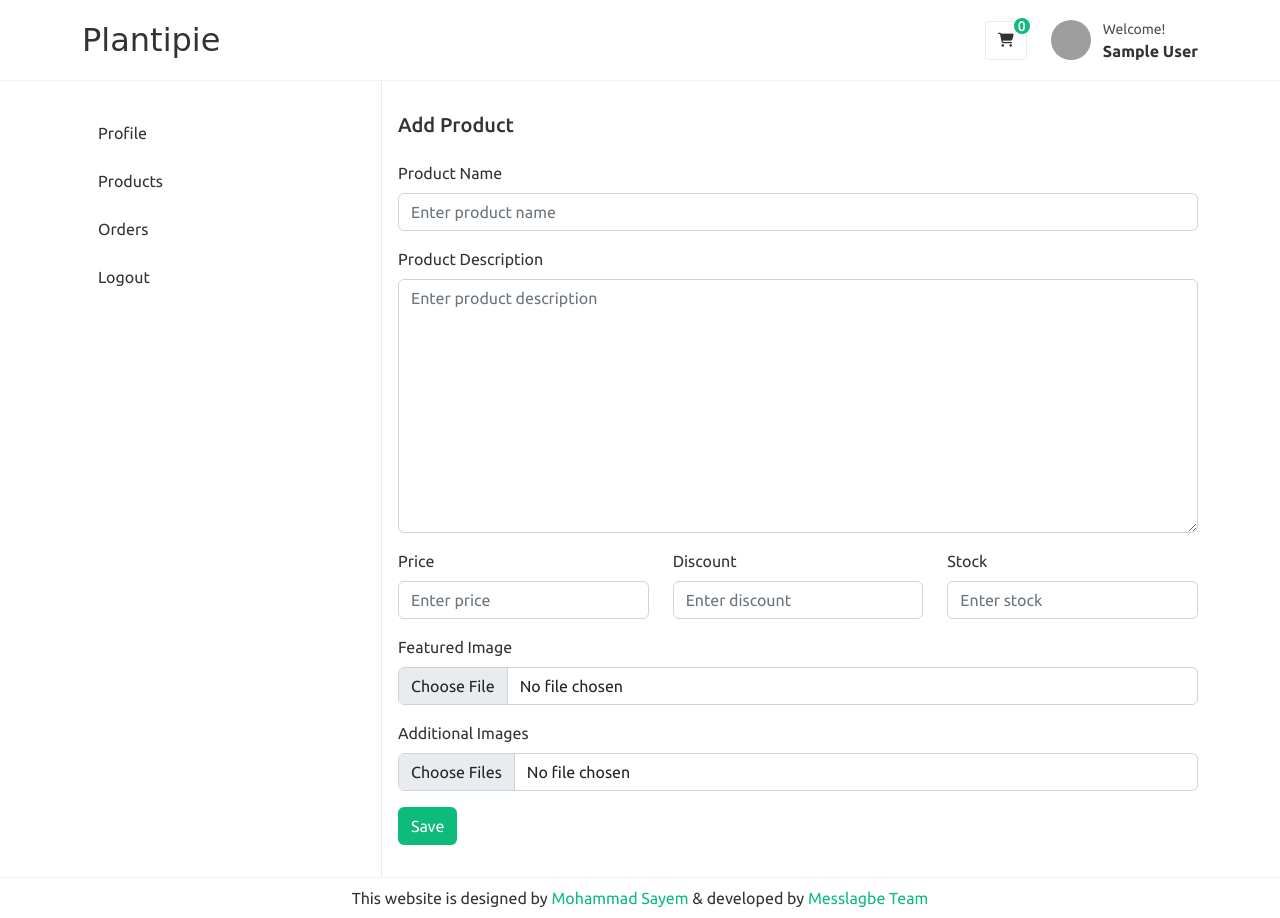
After one commit to Say-M/Plantipie-Django, a Django app: page /products/add/ in a window 1280 px wide. The commit adds this page. Run offline with Django 4.2, Linux system fonts and the light colour scheme; the visitor is signed in with stand-in values (Sample User, id 1); some libraries are stand-ins or nearby versions; some web fonts are replaced; grey boxes are pictures that could not be loaded.

Commit message:
user profile modal, product list and product add ui done

```diff
--- a/base/admin.py
+++ b/base/admin.py
@@ -1,7 +1,8 @@
 from django.contrib import admin
-from .models import Plant
+from .models import Plant, Profile
 
 # Register your models here.
 class PlantAdmin(admin.ModelAdmin):
     readonly_fields=('id',)
 admin.site.register(Plant,PlantAdmin)
+admin.site.register(Profile)
--- a/base/templates/base/auth/login.html
+++ b/base/templates/base/auth/login.html
@@ -4,7 +4,11 @@
 <!-- Divider -->
 {% block content %}
 <section class="container">
-  <form class="auth-form" action="" method="post">
+  <form
+    class="auth-form"
+    action="{% if request.GET.next %}?next={{ request.GET.next }}{% endif %}"
+    method="post"
+  >
     {% csrf_token %}
     <div>
       <h4 class="mb-4">Welcome back!</h4>
--- a/base/templates/base/common/header.html
+++ b/base/templates/base/common/header.html
@@ -9,7 +9,7 @@
       <div class="right">
         {% if request.user.is_authenticated %}
         <!-- Divider -->
-        {% if user.first_name != "admin" %}
+        {% if request.user.is_authenticated %}
         <div data-item="0" id="cart-btn" class="cart-btn">
           <i class="fa-solid fa-cart-shopping"></i>
         </div>
@@ -20,8 +20,10 @@
         {% if request.user.is_authenticated %}
         <!-- Divider -->
         <a href="{% url 'profile' %}" class="user">
-          {% load static %}
-          <img src="{% static '/assets/images/user.jpg' %}" alt="" />
+          <img
+            src="/{{user.profile.avatar}}"
+            alt="{{user.first_name}} {{user.last_name}}"
+          />
           <div>
             <p>Welcome!</p>
             <h6>{{user.first_name}} {{user.last_name}}</h6>
--- a/base/templates/base/profile/aside.html
+++ b/base/templates/base/profile/aside.html
@@ -1,13 +1,30 @@
 <aside class="left">
+  {% with request.resolver_match.url_name as url_name %}
   <ul>
     <li>
-      <a href="{% url 'profile' %}" class="active">Profile</a>
+      <a
+        href="{% url 'profile' %}"
+        class="{% if url_name == 'profile' %}active{% endif %}"
+        >Profile</a
+      >
     </li>
     <li>
-      <a href="{% url 'orders' %}">Orders</a>
+      <a
+        href="{% url 'admin_product' %}"
+        class="{% if url_name == 'admin_product' %}active{% endif %}"
+        >Products</a
+      >
+    </li>
+    <li>
+      <a
+        href="{% url 'orders' %}"
+        class="{% if url_name == 'orders' %}active{% endif %}"
+        >Orders</a
+      >
     </li>
     <li>
       <a href="{% url 'logout' %}">Logout</a>
     </li>
   </ul>
+  {% endwith %}
 </aside>
--- /dev/null
+++ b/base/templates/base/profile/product_add.html
@@ -0,0 +1,106 @@
+{% extends '../common/main.html' %}
+<!-- Divider -->
+{% block title %}{{ user.first_name }} {{ user.last_name }} |
+Plantipie{%comment%}<!-- Divider -->{%endcomment%}{% endblock %}
+<!-- Divider -->
+{% block content %}
+<section class="container">
+  <div class="profile_wrapper">
+    {% include './aside.html' %}
+    <div class="right">
+      <h5 class="mb-4">Add Product</h5>
+      <form action="" method="post">
+        {% csrf_token %}
+        <div class="mb-3">
+          <label for="name" class="form-label">Product Name</label>
+          <input
+            type="text"
+            class="form-control"
+            name="name"
+            id="name"
+            placeholder="Enter product name"
+            required
+          />
+        </div>
+        <div class="mb-3">
+          <label for="description" class="form-label"
+            >Product Description</label
+          >
+          <textarea
+            class="form-control"
+            name="description"
+            id="description"
+            placeholder="Enter product description"
+            rows="10"
+            required
+          ></textarea>
+        </div>
+        <div class="row">
+          <div class="col-md-6 col-lg-4">
+            <div class="mb-3">
+              <label for="price" class="form-label">Price</label>
+              <input
+                type="number"
+                class="form-control"
+                name="price"
+                id="price"
+                placeholder="Enter price"
+                required
+              />
+            </div>
+          </div>
+          <div class="col-md-6 col-lg-4">
+            <div class="mb-3">
+              <label for="discount" class="form-label">Discount</label>
+              <input
+                type="number"
+                class="form-control"
+                name="discount"
+                id="discount"
+                placeholder="Enter discount"
+                required
+              />
+            </div>
+          </div>
+          <div class="col-md-6 col-lg-4">
+            <div class="mb-3">
+              <label for="stock" class="form-label">Stock</label>
+              <input
+                type="number"
+                class="form-control"
+                name="stock"
+                id="stock"
+                placeholder="Enter stock"
+                required
+              />
+            </div>
+          </div>
+        </div>
+        <div class="mb-3">
+          <label for="featured_image" class="form-label">Featured Image</label>
+          <input
+            type="file"
+            class="form-control"
+            name="featured_image"
+            id="featured_image"
+            required
+          />
+        </div>
+        <div class="mb-3">
+          <label for="additional_images" class="form-label"
+            >Additional Images</label
+          >
+          <input
+            type="file"
+            class="form-control"
+            name="additional_images"
+            id="additional_images"
+            multiple
+          />
+        </div>
+        <button type="submit" class="btn btn-theme">Save</button>
+      </form>
+    </div>
+  </div>
+</section>
+{% endblock %}
--- a/base/urls.py
+++ b/base/urls.py
@@ -10,8 +10,10 @@ urlpatterns = [
     path('checkout/', views.checkoutPage, name='checkout'),
     path('login/', views.loginPage, name='login'),
     path('signup/', views.signupPage, name='signup'),
-    path('logout/',views.logoutUser, name='logout'),
-    path('profile/',views.profilePage, name='profile'),
-    path('orders/',views.orderPage, name='orders'),
+    path('logout/', views.logoutUser, name='logout'),
+    path('profile/', views.profilePage, name='profile'),
+    path('orders/', views.orderPage, name='orders'),
+    path('products/', views.adminProductPage, name='admin_product'),
+    path('products/add/', views.adminProductAddPage, name='admin_product_add'),
 ]
-urlpatterns+=static(settings.MEDIA_URL,document_root=settings.MEDIA_ROOT)
+# urlpatterns+=static(settings.MEDIA_URL,document_root=settings.MEDIA_ROOT)
--- a/base/views.py
+++ b/base/views.py
@@ -2,8 +2,7 @@ from django.shortcuts import render,redirect,get_object_or_404
 from django.contrib.auth.models import User
 from django.contrib.auth import authenticate,login,logout
 from django.contrib.auth.decorators import login_required
-from .models import Plant
-from .forms import PlantForm
+from .models import Plant, Profile
 
 # Create your views here.
 
@@ -23,14 +22,14 @@ def productDetailPage(request, id):
 #     context=""
 #     return render(request, 'base/product.html', context)
 
-# @login_required(login_url="/login")
+# @login_required(login_url="/login/")
 # def productDetailPage(request, pk):
 #     context=""
 #     # plant=get_object_or_404(Plant,id=pk)
 #     # context={"plant":plant}
 #     return render(request, 'base/product_detail.html',context)
 
-@login_required(login_url="/login")
+@login_required(login_url="/login/")
 def checkoutPage(request):
     return render(request, 'base/checkout.html')
 
@@ -40,11 +39,11 @@ def loginPage(request):
     if request.method == "POST":
         email=request.POST.get("email")
         password=request.POST.get("password")
-        print(email)
-        print(password)
         user=authenticate(request,email=email,password=password)
         if user is not None:
             login(request,user)
+            if(request.GET.get("next")):
+                return redirect(request.GET.get("next"))
             return redirect('home')
     return render(request, 'base/auth/login.html')
 
@@ -61,15 +60,38 @@ def signupPage(request):
         return redirect("login")
     return render(request, 'base/auth/signup.html')
 
-@login_required(login_url="/login")
+@login_required(login_url="/login/")
 def logoutUser(request):
     logout(request)
     return redirect('home')
 
-@login_required(login_url="/login")
+@login_required(login_url="/login/")
 def profilePage(request):
+    if(request.method == "POST"):
+        first_name=request.POST.get("first_name")
+        last_name=request.POST.get("last_name")
+        address=request.POST.get("address")
+        phone=request.POST.get("phone")
+        avatar=request.FILES.get("avatar")
+        user=request.user
+        user.first_name=first_name
+        user.last_name=last_name
+        Profile.objects.filter(user=user).update(address=address, phone=phone, avatar=avatar if avatar else user.profile.avatar)
+        user.save()
+        return redirect("profile")
     return render(request, 'base/profile/profile.html')
 
 @login_required(login_url="/login")
 def orderPage(request):
     return render(request, 'base/profile/order.html', {'range': range(1, 5)})
+
+
+@login_required(login_url="/login/")
+def adminProductPage(request):
+    plants=Plant.objects.all()
+    context={'plants':plants}
+    return render(request, 'base/profile/product.html', context)
+
+@login_required(login_url="/login/")
+def adminProductAddPage(request):
+    return render(request, 'base/profile/product_add.html')
--- a/static/scss/_reusable.scss
+++ b/static/scss/_reusable.scss
@@ -109,3 +109,21 @@
   height: 100%;
   background-color: rgba($color: $black, $alpha: 0.25);
 }
+
+.table-image {
+  @include flex($align: center, $gap: 0.75rem);
+  img {
+    width: 4rem;
+    height: 4rem;
+    object-fit: cover;
+    border-radius: 0.25rem;
+  }
+  p {
+    margin-bottom: 0;
+    color: lighten($color: $fontColor, $amount: 25%);
+    font-size: 0.875rem;
+    strong {
+      font-weight: 500;
+    }
+  }
+}
--- a/static/scss/module/_profile.scss
+++ b/static/scss/module/_profile.scss
@@ -36,6 +36,7 @@
   .right {
     padding: 2rem 0;
     width: calc(100% - 300px);
+    min-height: 87vh;
     .user_profile {
       @include flex($align: center, $gap: 1rem);
       margin-bottom: 2rem;
```
Also changed, not shown: base/models.py (+7 -0 lines), base/templates/base/profile/product.html (added, +101 -0 lines), base/templates/base/profile/profile.html (+31 -5 lines), base/migrations/0003_profile.py (added), static/assets/css/global.min.css, 1 other file.
